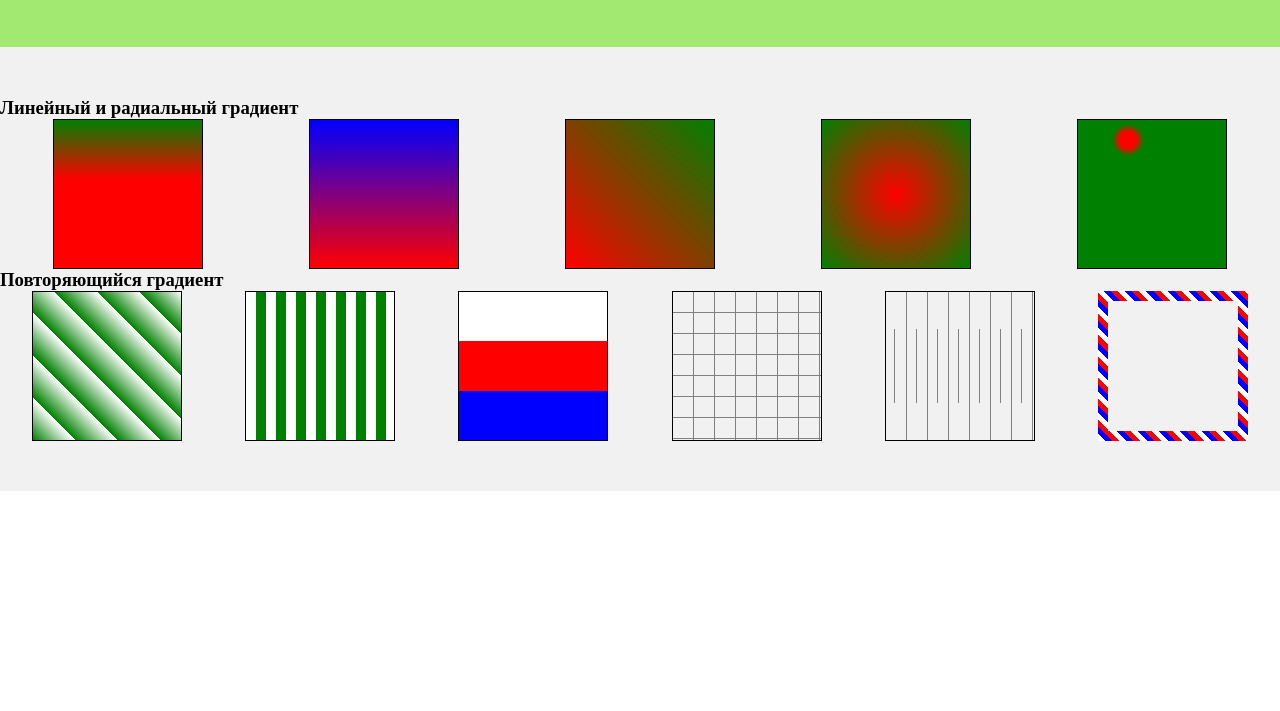
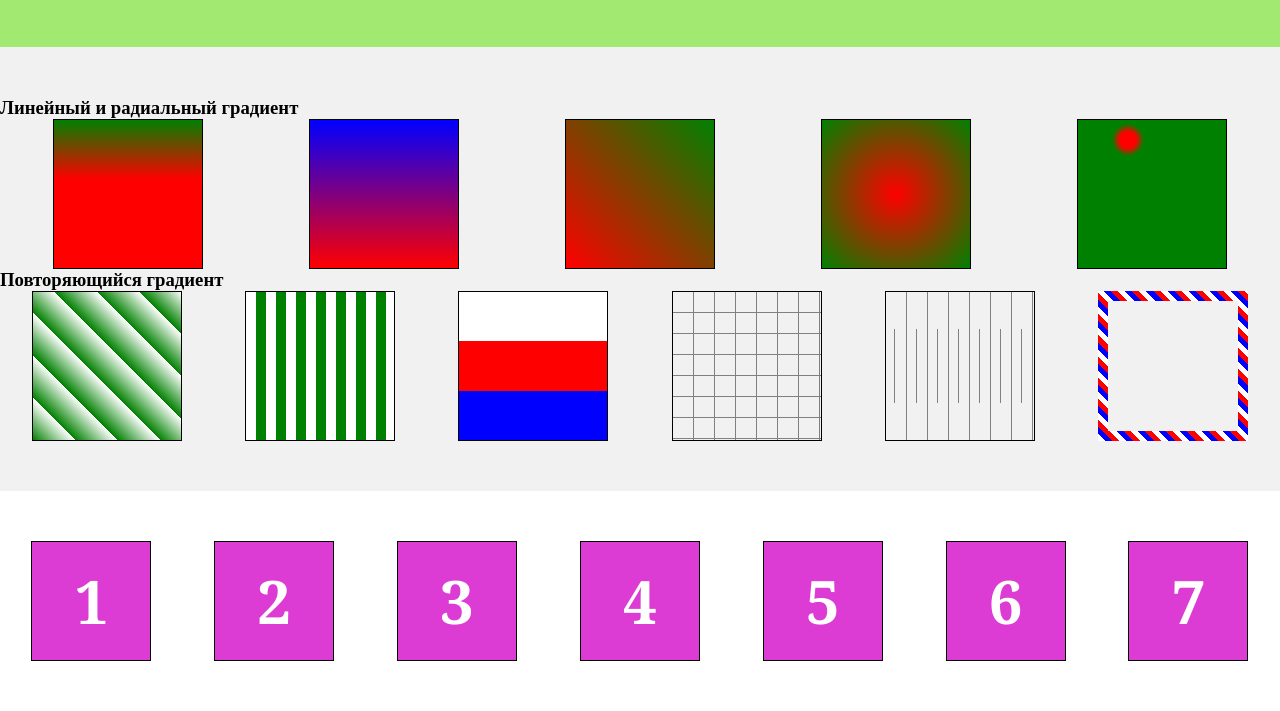
Before and after one commit to irkstat/test, a website: page index.pug in a window 1280 px wide. Shown: the part 2708-3419 px from the top of the page. Before the commit the page ends 3199 px from the top, so only its background shows below. Drawn offline with nearby package versions, Linux system fonts and the light colour scheme; files that its build step writes are made by us from their sources.

Commit message:
0.02.10
Создана секция трансформация

```diff
--- a/index.pug
+++ b/index.pug
@@ -94,6 +94,21 @@ html(lang="ru")
             .boxgrad.gradient_4
             .boxgrad.gradient_5
             .boxgrad.gradient_6
+      section.transform
+            .bgrd.bgrd_1
+               .boxi.trans_1 1
+            .bgrd.bgrd_2
+               .boxi.trans_2 2
+            .bgrd.bgrd_3
+               .boxi.trans_3 3
+            .bgrd.bgrd_4
+               .boxi.trans_4 4
+            .bgrd.bgrd_5
+               .boxi.trans_5 5
+            .bgrd.bgrd_6
+               .boxi.trans_6 6
+            .bgrd.bgrd_7
+               .boxi.trans_7 7
 
 
 
--- a/scss/index/_transform.scss
+++ b/scss/index/_transform.scss
@@ -0,0 +1,65 @@
+.transform{
+   padding: 50px 0;
+   display: flex;
+   justify-content: space-around;
+   .bgrd{
+      width: 120px;
+      height: 120px;
+      border: 1px solid black;
+      .boxi{
+         width: 100%;
+         height: 100%;
+         background: rgba(212, 11, 202, 0.8);
+         display: flex;
+         justify-content: center;
+         align-items: center;
+         font-family: Georgia, 'Times New Roman', Times, serif;
+         font-weight: bold;
+         font-size: 60px;
+         color: white;
+      }
+   }
+   .bgrd_1{
+      &:hover .trans_1{
+         transform: rotate(45deg);
+         transition-duration: 2s;
+      }
+   }
+   .bgrd_2{
+      &:hover .trans_2{
+         transform: scale(-1);
+         transition-duration: 2s;
+      }
+   }
+   .bgrd_3{
+      &:hover .trans_3{
+         transform: scale(2);
+         transition-duration: 2s;
+         transition-timing-function: ease-in;
+      }
+   }
+   .bgrd_4{
+      &:hover .trans_4{
+         transform: skewX(45deg);
+         transition-duration: 2s;
+      }
+   }
+   .bgrd_5{
+      &:hover .trans_5{
+         transform: skewY(45deg);
+         transition-duration: 2s;
+      }
+   }
+   .bgrd_6{
+      &:hover .trans_6{
+         transform: translateX(50px);
+         transition-duration: 2s;
+      }
+   }
+   .bgrd_7{
+      &:hover .trans_7{
+         transform: translate(50px ,-50px);
+         transition-duration: 2s;
+      }
+   }
+}
--- a/scss/style.scss
+++ b/scss/style.scss
@@ -3,3 +3,4 @@
 @import "index/_mix";
 @import "index/_img";
 @import "index/_grad";
+@import "index/_transform";
```
Also changed, not shown: css/style.css, index.html, 1 other file.
